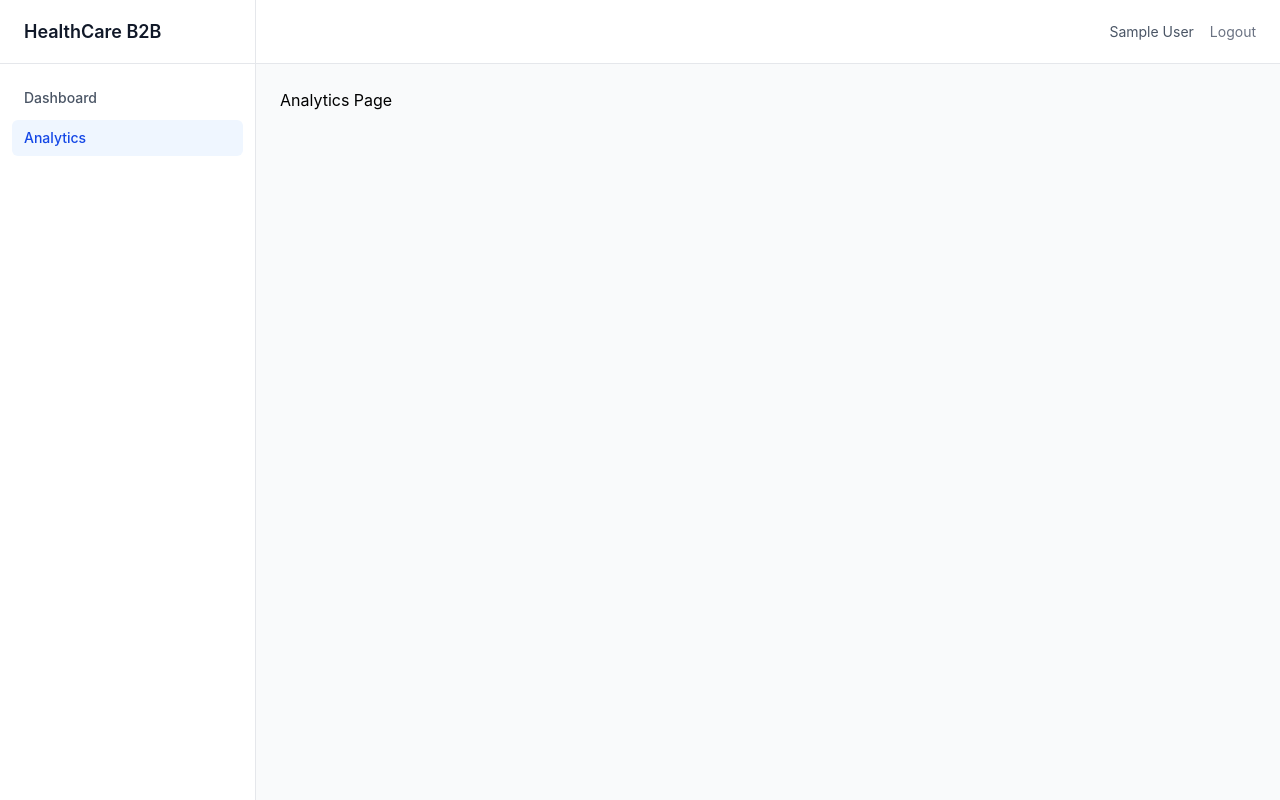
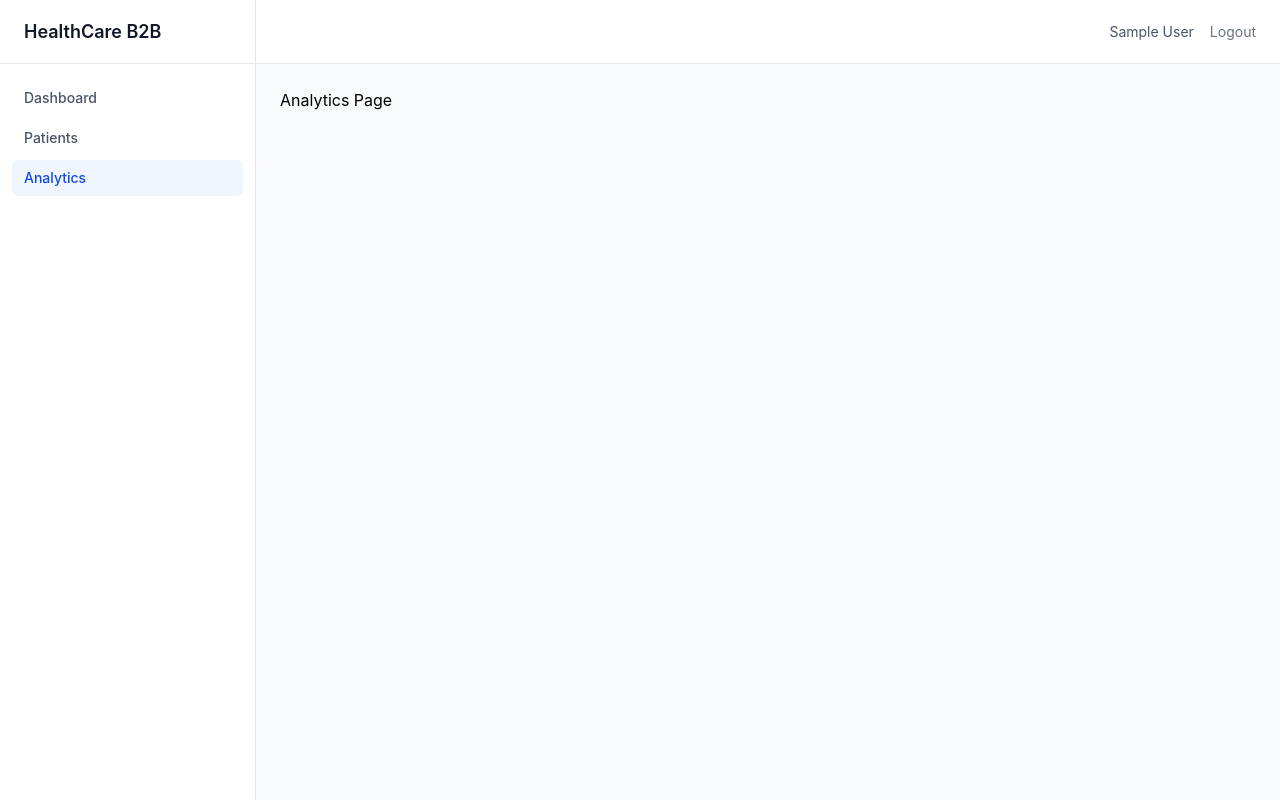
Before and after one commit to shazm12/b2b-healthcare-app-demo, a React (Vite) app: page /analytics in a window 1280 px wide. Built offline with nearby package versions, Linux system fonts and the light colour scheme; no server answers; sample sign-in values are in the browser's storage.

Commit message:
chore: add new route for patients page;

```diff
--- a/src/components/layout/Sidebar.tsx
+++ b/src/components/layout/Sidebar.tsx
@@ -2,6 +2,7 @@ import { NavLink } from 'react-router-dom'
 
 const navItems = [
   { label: 'Dashboard', path: '/dashboard' },
+  { label: 'Patients', path: '/patients' },
   { label: 'Analytics', path: '/analytics' },
 ]
 
```
